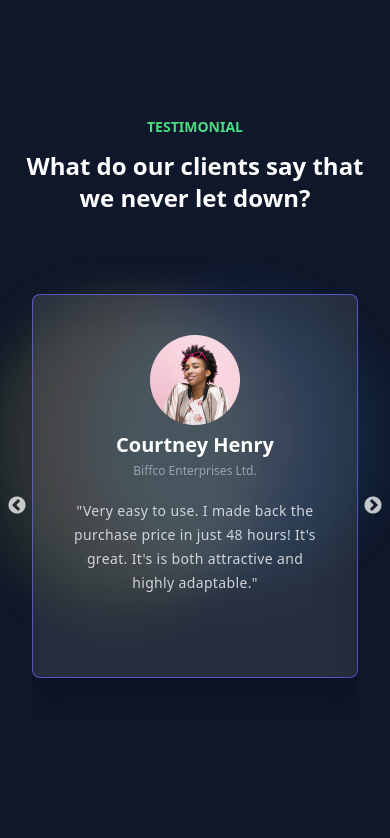
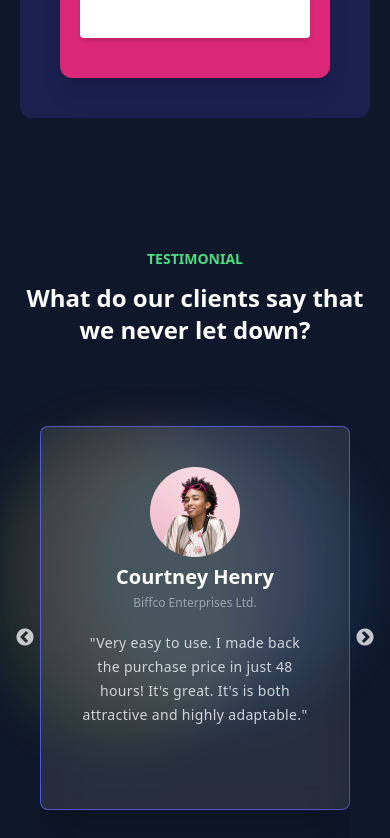
Before and after one commit to n0yy/collosal, a Next.js app: page / in a window 390 px wide. Shown: the part 6049-6887 px from the top of the page. Built offline with nearby package versions, Linux system fonts and the light colour scheme.

Commit message:
change padding x for layout

```diff
--- a/components/Layout.jsx
+++ b/components/Layout.jsx
@@ -7,7 +7,7 @@ export default function Layout({ children }) {
   return (
     <>
       <Navbar />
-      <main className="px-3 sm:px-36 pt-32 lg:pt-20 overflow-hidden">
+      <main className="px-5 sm:px-36 pt-32 lg:pt-20 overflow-hidden">
         <section>
           <motion.div
             className="absolute bg-orange-400/20 w-2/5 h-2/5 lg:h-96 rounded-full blur-3xl -z-50 left-0 bottom-9"
```
